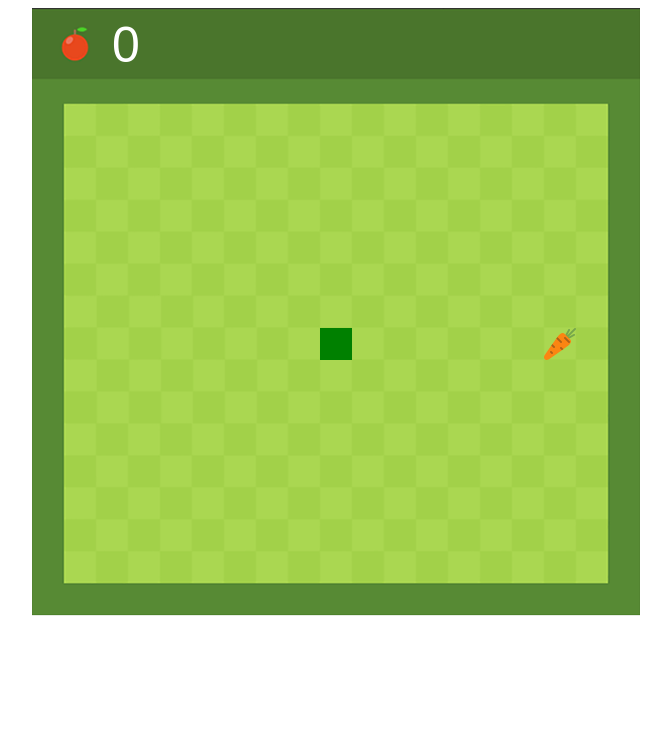
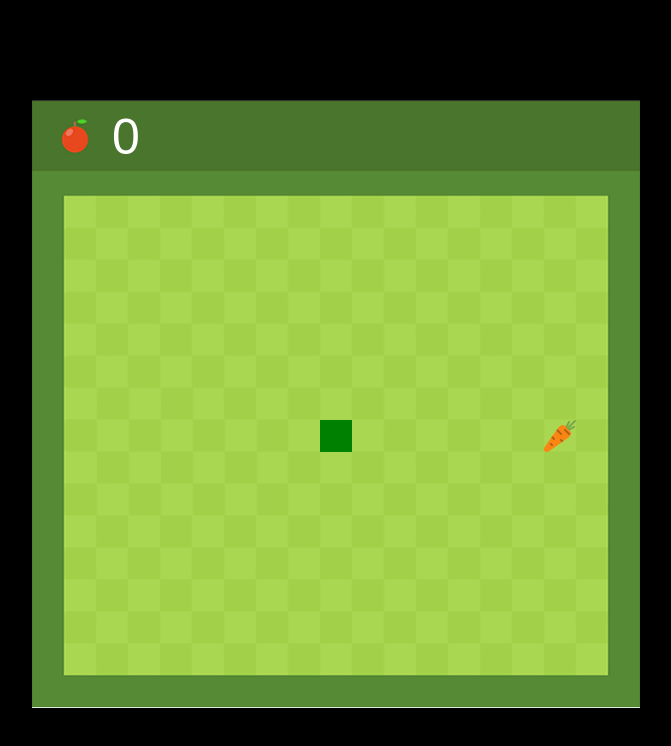
Before and after one commit to Khaera/SnakeGame, a plain HTML site: page index.html in a window 1280 px wide. Shown: the whole page, without its empty margins (304-975 px from the left). Drawn offline with Linux system fonts and the light colour scheme.

Commit message:
corrections

```diff
--- a/css/style.css
+++ b/css/style.css
@@ -1,4 +1,9 @@
+body {
+  background-color: black;
+}
+
 canvas {
     display: block;
     margin: 0 auto;
+    margin-top: 100px;
 }
```
